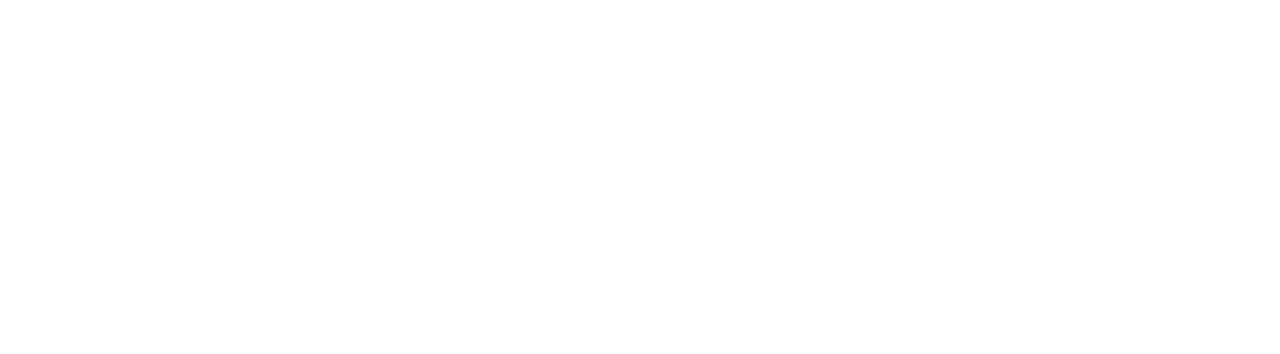
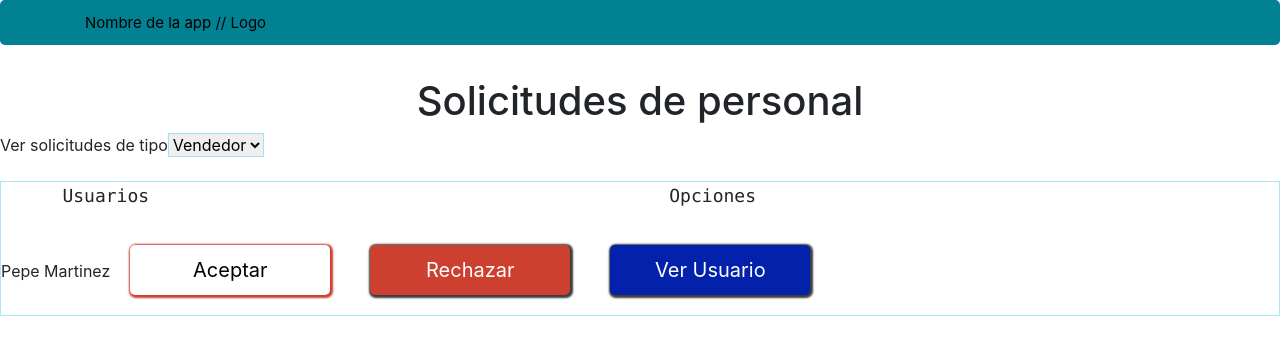
Before and after one commit to rylmfqt28/Gestion_Usuarios, a React (Create React App) app in the folder client/: page /solicitudes in a window 1280 px wide. Shown: the top 354 px of the page. Built offline with nearby package versions, Linux system fonts and the light colour scheme.

Commit message:
Enlace página Solicitud de usuarios

```diff
--- a/client/package.json
+++ b/client/package.json
@@ -10,6 +10,7 @@
     "bootstrap": "^4.5.3",
     "react": "^16.14.0",
     "react-dom": "^16.14.0",
+    "react-router-dom": "^5.2.0",
     "react-scripts": "3.4.3"
   },
   "scripts": {
--- a/client/src/App.js
+++ b/client/src/App.js
@@ -11,6 +11,7 @@ import{
 } from "react-router-dom"
 import Login from './components/login/Login';
 import Register from './components/register/Register';
+import Solicitudes from './components/solicitudes/Solicitudes';
 
 
 function App() {
@@ -19,6 +20,7 @@ function App() {
       <Switch>
       <Route exact path="/" component={Login}/>
       <Route path="/register" component={Register}/>
+      <Route path="/solicitudes" component={Solicitudes}/>
       </Switch>
     </Router>
   );
--- /dev/null
+++ b/client/src/components/solicitudes/Solicitudes.css
@@ -0,0 +1,72 @@
+/*-- HEADER--*/
+.navbar{
+    margin-bottom: 0;
+}
+
+.jumbotron{
+  background:  rgb(2, 129, 146); /*#428BCA*/
+  color: black;
+  padding: 10px 0;
+
+}
+
+.titulo-blog{
+   font-size: 15px;
+
+}
+
+/*-- ESTILO DE BORDE--*/
+.bordes{
+
+  border: 1px solid rgba(124, 210, 250, 0.623);
+
+}
+
+/*-- BOTONES--*/
+
+
+.button{
+   background: #7f8c8d;
+   color: #fff;
+   display: inline-block;
+   font-size: 1.25em;
+   margin: 20px;
+   padding: 10px 0px;
+   text-align: center;
+   width: 200px;       /*--Tamaño del boton--*/
+   text-decoration: none;
+   box-shadow: 0px 3px 0px #373c3c;
+}
+
+
+
+/* -- COLORES--*/
+.button.white{
+  background-color: white;
+  color: #000000;
+  box-shadow: 1px 1px 2px 2px #CD3F2E;
+}
+
+.button.red{
+  background-color: #CD3F2E;
+  color: white;
+  box-shadow: 1px 1px 2px 2px #373c3c;
+}
+
+.button.blue{
+  background-color: #0321AB;
+  color: white;
+  box-shadow: 1px 1px 2px 2px #373c3c;
+}
+
+/*--Formas--*/
+.button.radius{
+    border-radius: 5px;
+
+}
+
+.button:hover{
+    box-shadow: 0px 0px 0px;
+    padding-top: 7px;
+
+}
--- /dev/null
+++ b/client/src/components/solicitudes/Solicitudes.jsx
@@ -0,0 +1,55 @@
+import React from 'react';
+
+import 'bootstrap/dist/css/bootstrap.min.css';
+
+import {Link}from "react-router-dom"
+
+import './Solicitudes.css';
+
+
+const Solicitudes = ()=> {
+  return (
+    <body>
+      <form>
+        <section class="jumbotron">
+          <div class="container">
+            <hi class="titulo-blog">Nombre de la app // Logo</hi>
+          </div>
+        </section>
+        <section class="main container"></section>
+
+        <h1 align="center"> Solicitudes de personal </h1>
+
+        <span>Ver solicitudes de tipo</span>
+
+        <select  name="select" id="select" class="bordes">
+          <option>Vendedor</option>
+          <option>Personal</option>
+          <option>Delivery</option>
+        </select>
+
+        <br>
+        </br>
+        <br>
+        </br>
+        <fieldset class="bordes">
+
+             <pre>      <font size="4"> Usuarios                                                Opciones  </font> </pre>
+
+        <span>Pepe Martinez</span>
+
+        <a href="#" class="button white radius">Aceptar</a>
+        <a href="#" class="button red radius">Rechazar</a>
+        <a href="#" class="button blue radius">Ver Usuario</a>
+        </fieldset>
+      </form>
+
+
+      <script src="js/bootstrap.min.js"></script>
+    </body>
+
+  );
+}
+
+
+export default Solicitudes;
--- /dev/null
+++ b/package.json
@@ -0,0 +1,5 @@
+{
+  "dependencies": {
+    "react-router-dom": "^5.2.0"
+  }
+}
```
Also changed, not shown: 2 other files (tests, documents, lock files or other folders).
